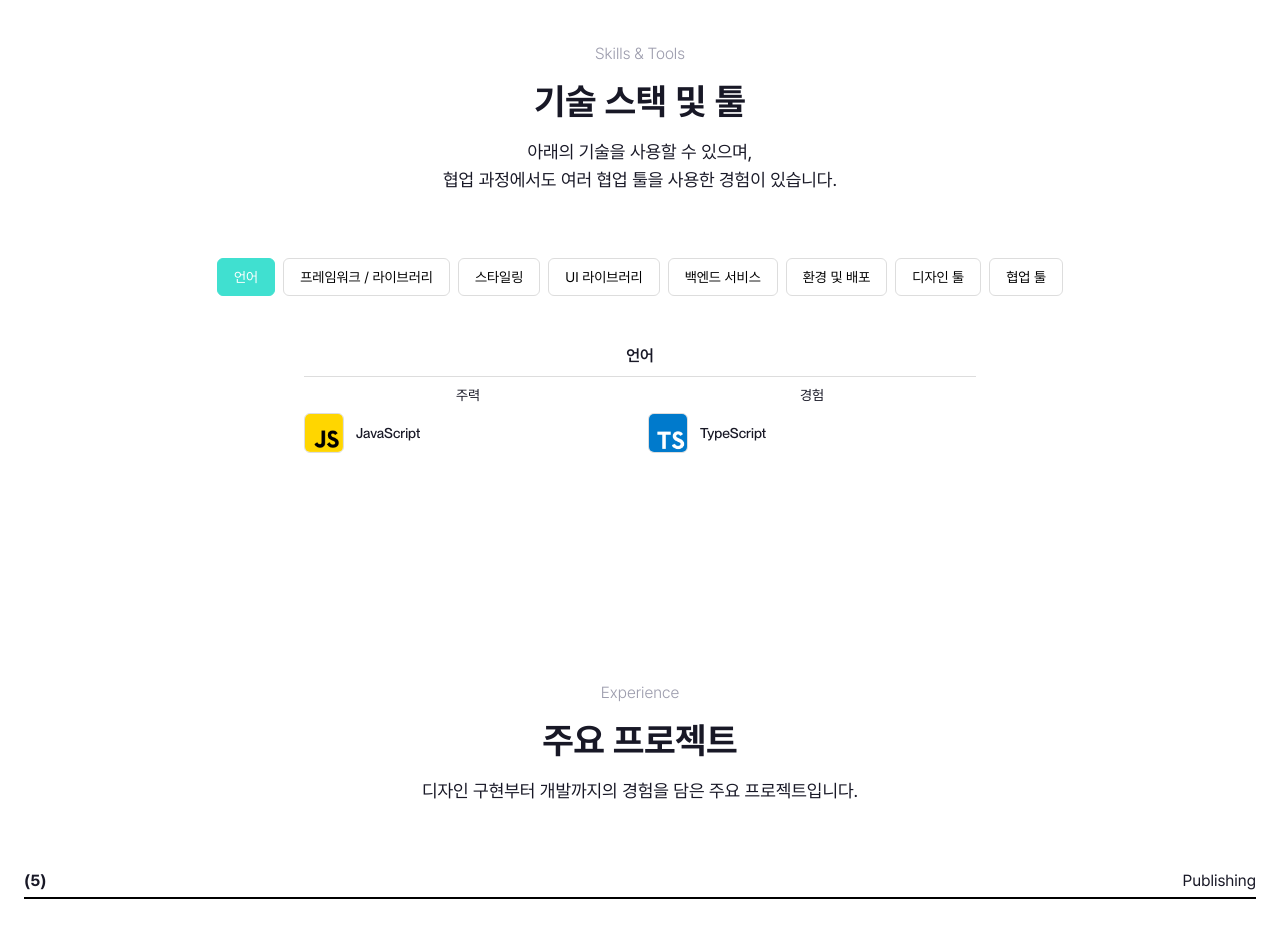
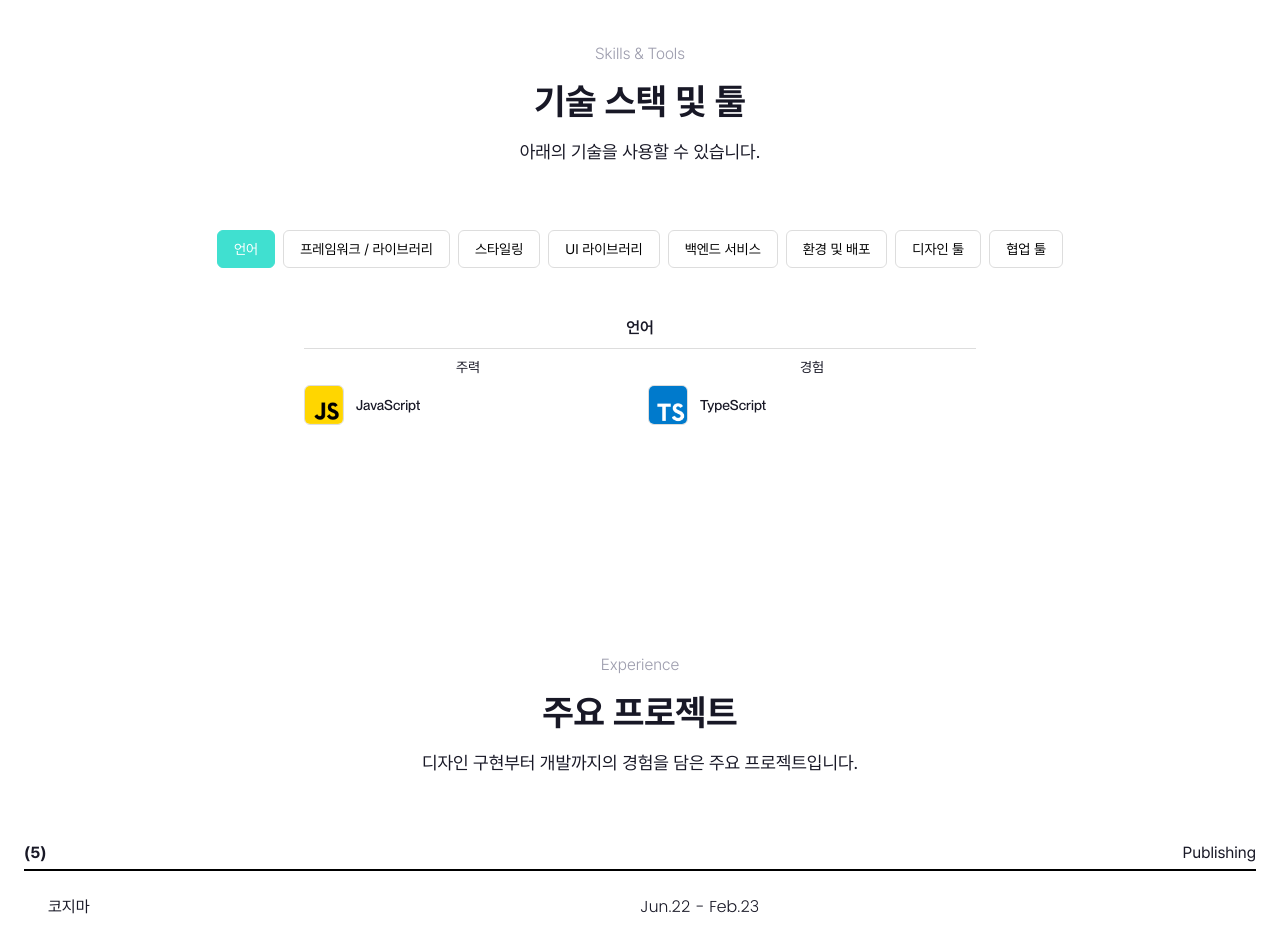
Before and after one commit to yujsoo/portfolio, a React (Vite) app: page / in a window 1280 px wide. Shown: the part 1920-2845 px from the top of the page. Built offline with nearby package versions, Linux system fonts and the light colour scheme.

Commit message:
fix: fix typo

```diff
--- a/src/pages/Home.tsx
+++ b/src/pages/Home.tsx
@@ -153,12 +153,7 @@ function Home() {
         <ConTitle
           title="기술 스택 및 툴"
           subTitle="Skills & Tools"
-          desc={
-            <>
-              아래의 기술을 사용할 수 있으며, <br />
-              협업 과정에서도 여러 협업 툴을 사용한 경험이 있습니다.
-            </>
-          }
+          desc={<>아래의 기술을 사용할 수 있습니다.</>}
         />
         <div className="flex gap-2 flex-wrap justify-center mb-10 -mt-7 md:mt-0">
           {skillItems.map((item, index) => (
```
